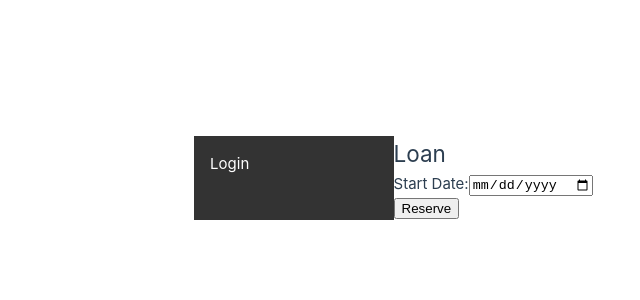
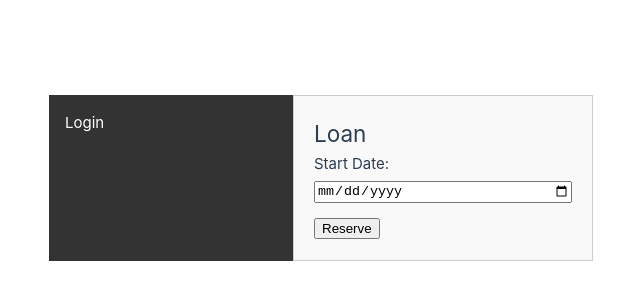
Before and after one commit to EHB-MCT/dev4-course-project-bilal-jojo-dev, a Vue app in the folder vue/vue-project/: page /loan in a window 1280 px wide. Shown: the part 222-522 px from the top of the page, without its empty margins (15-655 px from the left). Built offline with nearby package versions, Linux system fonts and the light colour scheme.

Commit message:
Add styling to the loan page

```diff
--- a/vue/vue-project/src/components/Loan.vue
+++ b/vue/vue-project/src/components/Loan.vue
@@ -27,3 +27,21 @@
     }
 }
 </script>
+<style scoped>
+.loan {
+    width: 300px;
+    margin: 0 auto;
+    padding: 20px;
+    border: 1px solid #ccc;
+    background-color: #f9f9f9;
+}
+
+.loan input {
+    width: 100%;
+    margin: 5px 0;
+}
+
+.loan button {
+    margin-top: 10px;
+}
+</style>
```
Lines whose indentation alone changed are shown as unchanged.
